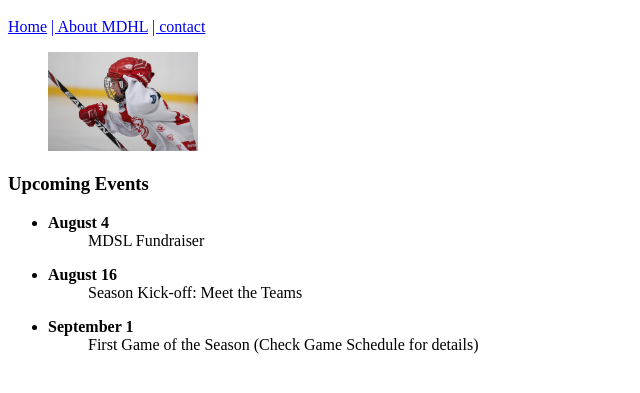
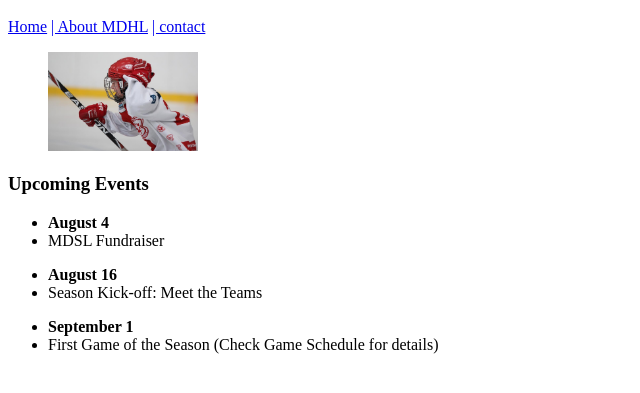
Before and after one commit to Alonzonicolas/Mighty_ducks, a plain HTML site: page index.html in a window 1280 px wide. Shown: the part 229-622 px from the top of the page, without its empty margins (0-640 px from the left). Drawn offline with Linux system fonts and the light colour scheme.

Commit message:
validado

```diff
--- a/index.html
+++ b/index.html
@@ -4,6 +4,7 @@
     <meta charset="UTF-8">
     <meta http-equiv="X-UA-Compatible" content="IE=edge">
     <meta name="viewport" content="width=device-width, initial-scale=1.0">
+    <link rel="icon" type="image/x-icon" href="./Images/Logo_Mighty_ducks-01.png">
     <title>Mighty Ducks Hockey League</title>
 </head>
 <body>
@@ -20,7 +21,6 @@
     </nav>
 
     <main>
-        <section>
             <figure>
                 <img src="./Images/hockey_1.jpg" alt="hockey_1" width="150">
             </figure>
@@ -30,26 +30,19 @@
 
                 <ul>
                     <li><b>August 4</b></li>
-                    <ul>
-                        MDSL Fundraiser
-                    </ul>
+                    <li>MDSL Fundraiser</li>
                 </ul>
 
                 <ul>
                     <li><b>August 16</b></li>
-                    <ul>
-                        Season Kick-off: Meet the Teams
-                    </ul>
+                    <li>Season Kick-off: Meet the Teams</li>
                 </ul>
 
                 <ul>
                     <li><b>September 1</b></li>
-                    <ul>
-                        First Game of the Season (Check Game Schedule for details)
-                    </ul>
+                    <li>First Game of the Season (Check Game Schedule for details)</li>
                 </ul>
             </article>
-        </section>
     </main>
 
 </body>
```
